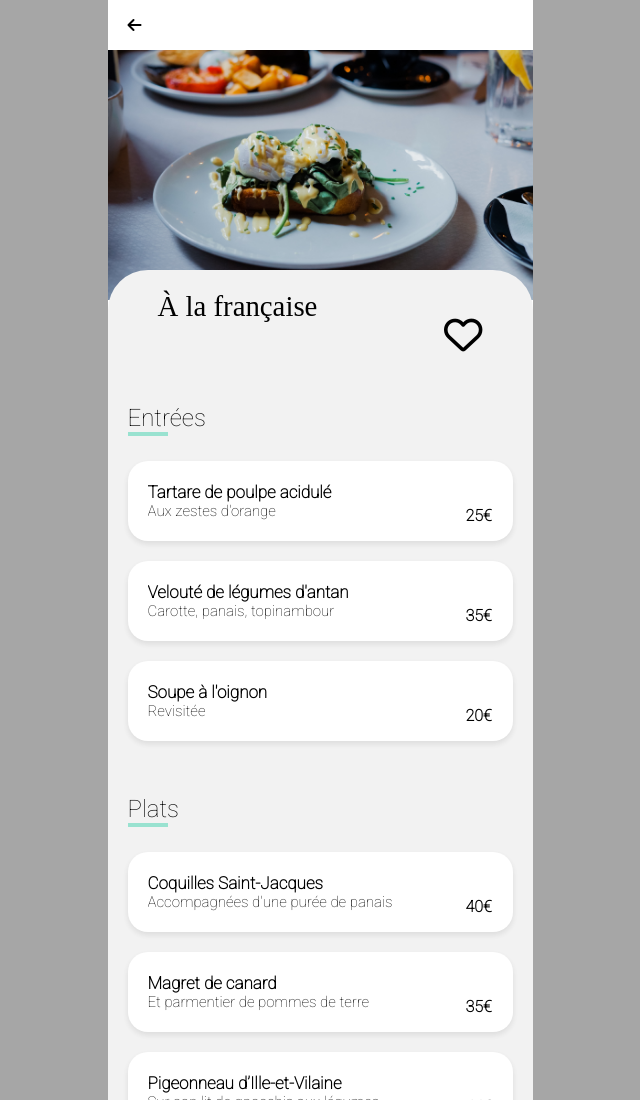
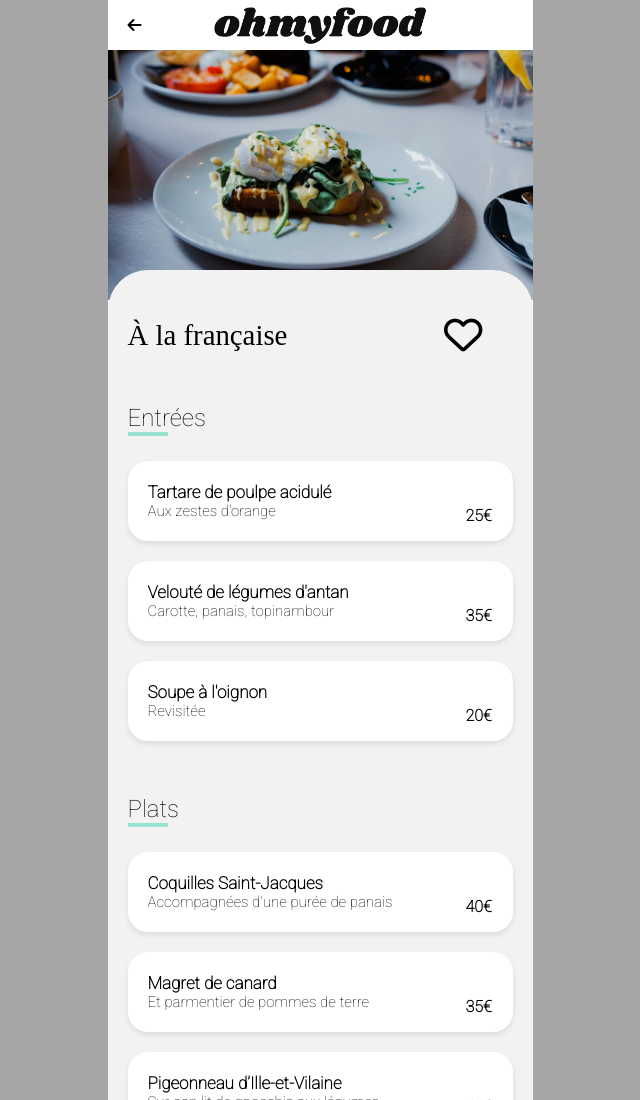
Before and after one commit to Tom-Buzon/TomBuzon_3_07-07-2021, a website: page a_la_francaise.html in a window 1280 px wide. Shown: the top 1100 px of the page, without its empty margins (320-960 px from the left). Drawn offline with Linux system fonts and the light colour scheme; a web font is replaced by a local one.

Commit message:
correction de bugs d'affichage et repositionement des titres

```diff
--- a/sass/layout/_header.scss
+++ b/sass/layout/_header.scss
@@ -16,4 +16,13 @@ header {
         background-repeat: no-repeat;
         margin-top: 7px;
     }
+    & #header__logo {
+        background-image: url("../img/logo/ohmyfood.png");
+        background-size: 100%;
+        width: 50%;
+        height: 50px;
+        margin: auto;
+        background-repeat: no-repeat;
+        margin-top: 7px;
+    }
 }
--- a/sass/layout/_menu.scss
+++ b/sass/layout/_menu.scss
@@ -9,9 +9,11 @@
         justify-content: space-between;
         padding-top: 20px;
         &__titre {
-            padding-left: 50px;
+            padding-left: 20px;
             font-family: 'Shrikhand';
             font-size: 1.8em;
+            display: flex;
+            align-items: center;
         }
         &__image {
             @include logoHeart;
--- a/sass/layout/_restaurant.scss
+++ b/sass/layout/_restaurant.scss
@@ -12,7 +12,7 @@
         box-shadow: $box-shadow;
         &__image {
             background-size: cover;
-            height: 200px;
+            max-height: 250px;
             border-radius: 20px 20px 0 0;
             &__status {
                 color: darken($colour-3, 35);
@@ -41,6 +41,7 @@
                 padding-left:15px;
                 &__titre {
                     font-weight: bold;
+                    padding-bottom: 5px;
                 }
                 &__localisation {}
             }
```
Also changed, not shown: index.html (+1 -1 lines), la_note_enchantee.html (renamed from la_note_ enchantee.html), public/css/style.css, 1 other file.
